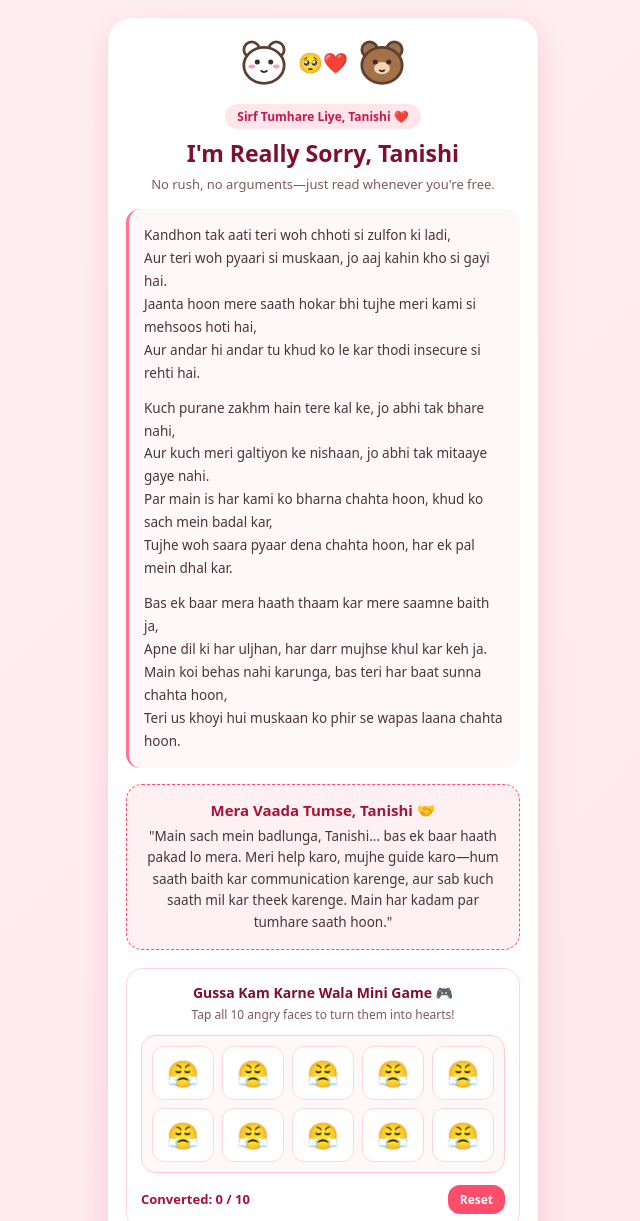
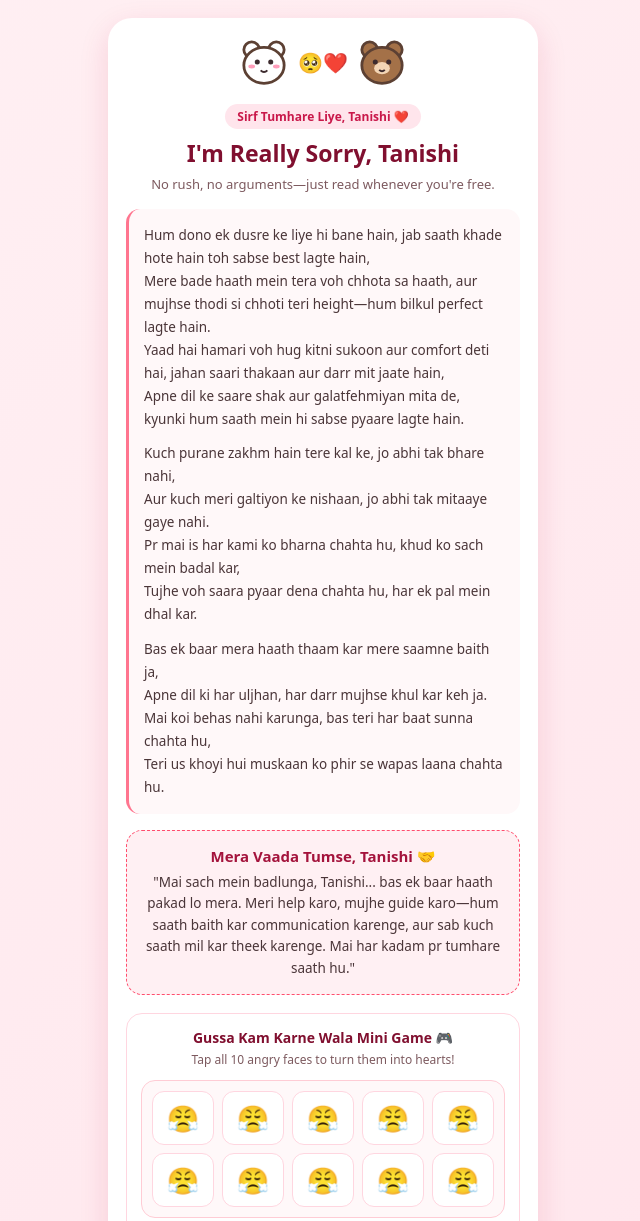
Before and after one commit to tiwaritejas342-hash/Gift-for-my-nishuu, a plain HTML site: page index.html in a window 1280 px wide. Shown: the top 1221 px of the page, without its empty margins (317-957 px from the left). Drawn offline with Linux system fonts and the light colour scheme.

Commit message:
Update index.html

```diff
--- a/index.html
+++ b/index.html
@@ -48,14 +48,14 @@ button{border:none;border-radius:12px;font-weight:600;cursor:pointer;font-family
   <p class="sub">No rush, no arguments—just read whenever you're free.</p>
 
   <div class="poem">
-    <p>Kandhon tak aati teri woh chhoti si zulfon ki ladi,<br>Aur teri woh pyaari si muskaan, jo aaj kahin kho si gayi hai.<br>Jaanta hoon mere saath hokar bhi tujhe meri kami si mehsoos hoti hai,<br>Aur andar hi andar tu khud ko le kar thodi insecure si rehti hai.</p>
-    <p>Kuch purane zakhm hain tere kal ke, jo abhi tak bhare nahi,<br>Aur kuch meri galtiyon ke nishaan, jo abhi tak mitaaye gaye nahi.<br>Par main is har kami ko bharna chahta hoon, khud ko sach mein badal kar,<br>Tujhe woh saara pyaar dena chahta hoon, har ek pal mein dhal kar.</p>
-    <p>Bas ek baar mera haath thaam kar mere saamne baith ja,<br>Apne dil ki har uljhan, har darr mujhse khul kar keh ja.<br>Main koi behas nahi karunga, bas teri har baat sunna chahta hoon,<br>Teri us khoyi hui muskaan ko phir se wapas laana chahta hoon.</p>
+    <p>Hum dono ek dusre ke liye hi bane hain, jab saath khade hote hain toh sabse best lagte hain,<br>Mere bade haath mein tera voh chhota sa haath, aur mujhse thodi si chhoti teri height—hum bilkul perfect lagte hain.<br>Yaad hai hamari voh hug kitni sukoon aur comfort deti hai, jahan saari thakaan aur darr mit jaate hain,<br>Apne dil ke saare shak aur galatfehmiyan mita de, kyunki hum saath mein hi sabse pyaare lagte hain.</p>
+    <p>Kuch purane zakhm hain tere kal ke, jo abhi tak bhare nahi,<br>Aur kuch meri galtiyon ke nishaan, jo abhi tak mitaaye gaye nahi.<br>Pr mai is har kami ko bharna chahta hu, khud ko sach mein badal kar,<br>Tujhe voh saara pyaar dena chahta hu, har ek pal mein dhal kar.</p>
+    <p>Bas ek baar mera haath thaam kar mere saamne baith ja,<br>Apne dil ki har uljhan, har darr mujhse khul kar keh ja.<br>Mai koi behas nahi karunga, bas teri har baat sunna chahta hu,<br>Teri us khoyi hui muskaan ko phir se wapas laana chahta hu.</p>
   </div>
 
   <div class="promise">
     <h3>Mera Vaada Tumse, Tanishi 🤝</h3>
-    <p>"Main sach mein badlunga, Tanishi... bas ek baar haath pakad lo mera. Meri help karo, mujhe guide karo—hum saath baith kar communication karenge, aur sab kuch saath mil kar theek karenge. Main har kadam par tumhare saath hoon."</p>
+    <p>"Mai sach mein badlunga, Tanishi... bas ek baar haath pakad lo mera. Meri help karo, mujhe guide karo—hum saath baith kar communication karenge, aur sab kuch saath mil kar theek karenge. Mai har kadam pr tumhare saath hu."</p>
   </div>
 
   <div class="game">
@@ -78,7 +78,7 @@ button{border:none;border-radius:12px;font-weight:600;cursor:pointer;font-family
     <div id="yay">
       <div style="font-size:34px;margin-bottom:4px">🐻❤️🐼</div>
       <strong style="color:#800f2f">Yay! Thank you so much, Tanishi! 🥰</strong><br>
-      Kal face-to-face milte hain—main bina kisi behas ke sirf tumhari baat sununga. Bas ek text kar dena kab milna hai! ❤️
+      Kal face-to-face milte hain—mai bina kisi behas ke sirf tumhari baat sununga. Bas ek text kar dena kab milna hai! ❤️
     </div>
   </div>
 </div>
@@ -87,7 +87,7 @@ button{border:none;border-radius:12px;font-weight:600;cursor:pointer;font-family
 let sc=0,nc=0;
 const msgs=[
   "Are you sure Tanishi? Please press Yes 🥺👉👈",
-  "Main sach mein badlunga... ek chance de do, please press Yes! 🐻💔",
+  "Mai sach mein badlunga... ek chance de do, please press Yes! 🐻💔",
   "Dekho Bubu bhi ro raha hai 😭 Please press Yes, kal saamne baat karenge!",
   "Yeh No button nahi rukega jab tak tum Yes nahi dabati! Please say Yes ❤️✨"
 ];
```
